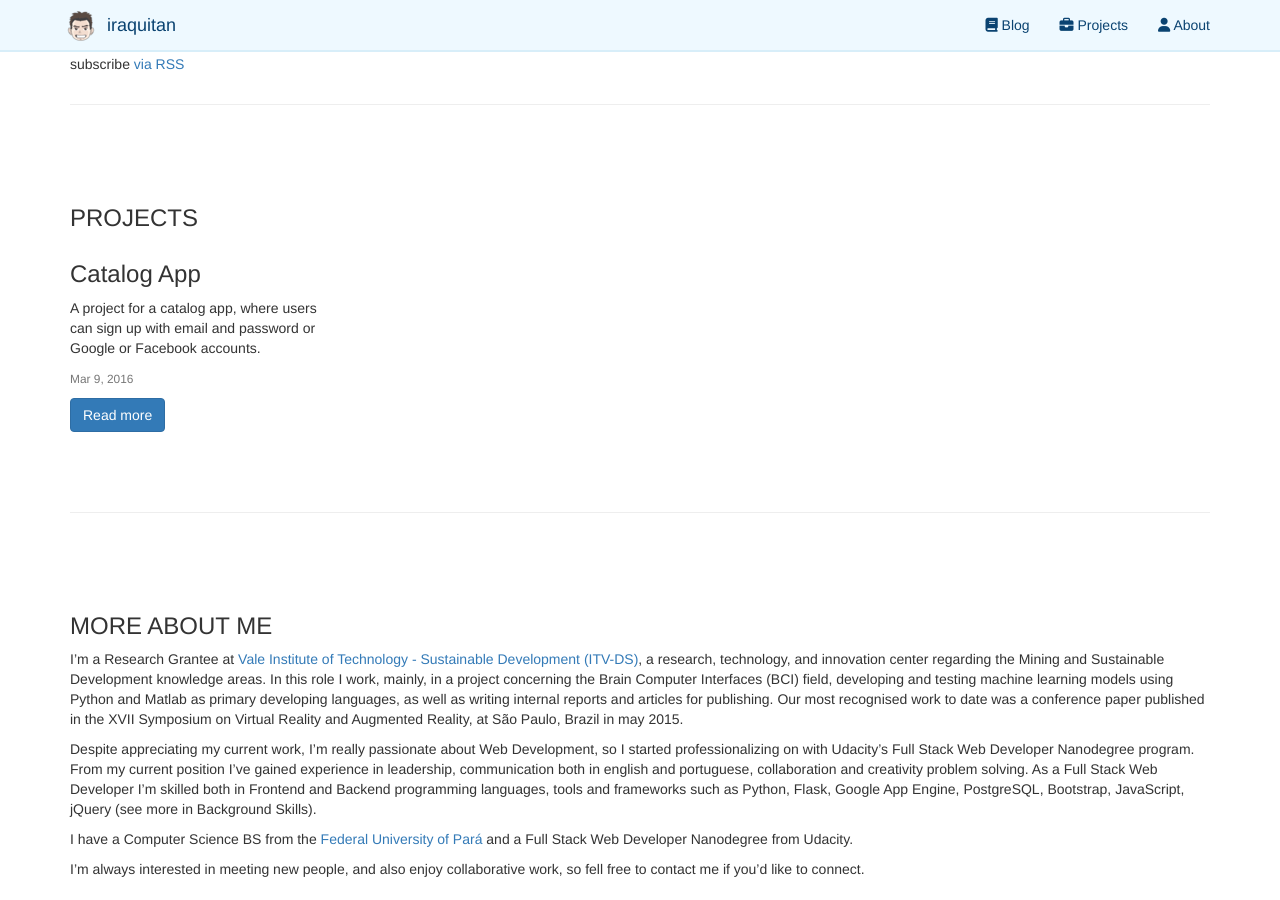
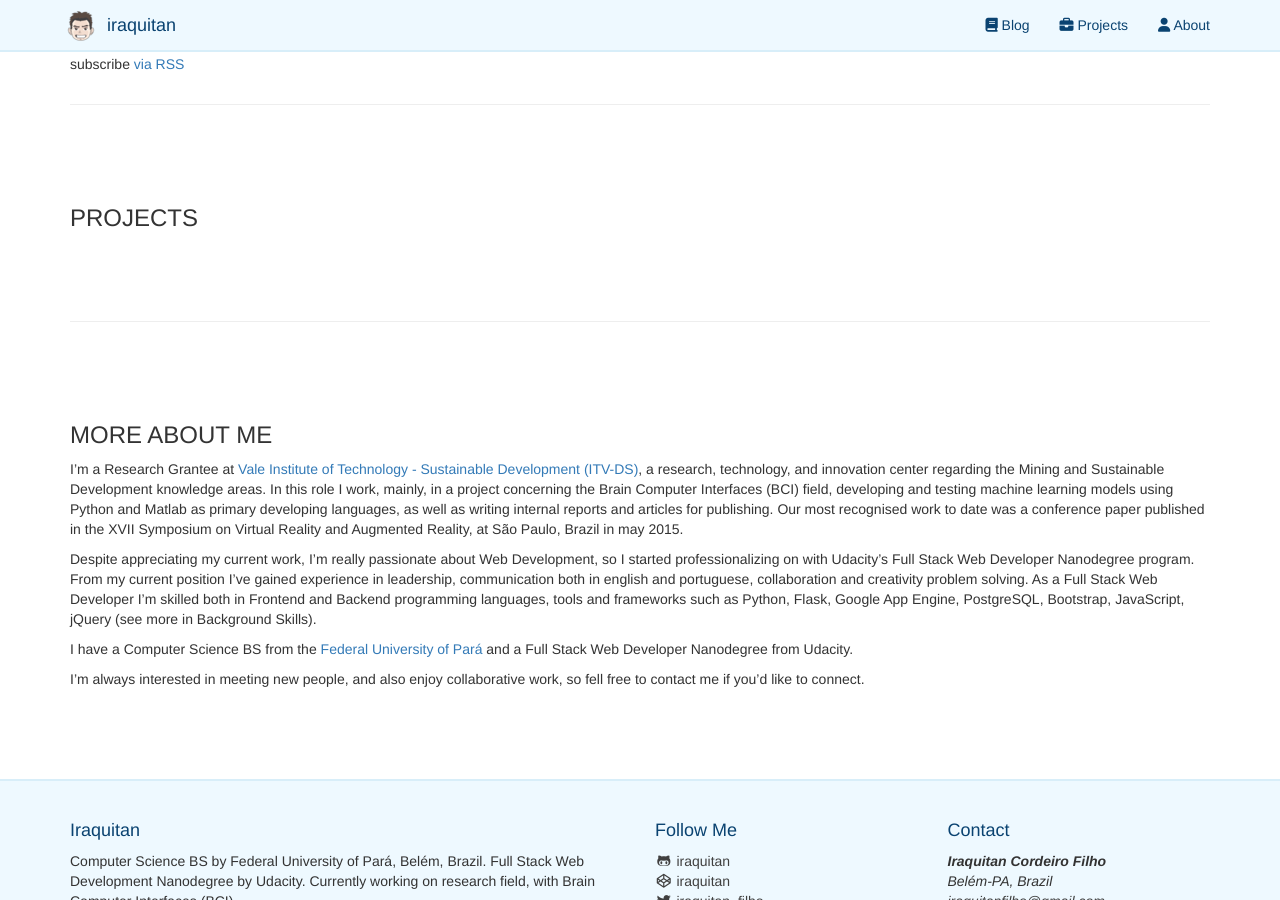
Before and after one commit to iraquitan/iraquitan.github.io, a Jekyll site: the page built from index.html, in a window 1280 px wide and 900 px high, scrolled down 576 px. Built offline with Jekyll 4.4.1, drawn with Linux system fonts in a browser that asks for light colours; nearby versions of some CDN libraries; some of the changed lines change nothing that is shown.

Commit message:
fix: Remove _projects collection

```diff
--- a/_config.yml
+++ b/_config.yml
@@ -19,9 +19,6 @@ url: "http://iraquitan.github.io" # the base hostname & protocol for your site
 collections:
   posts:
     permalink: /blog/:categories/:year/:month/:day/:title/
-  projects:
-    output: true
-    permalink: /projects/:path/
 
 # timezone
 timezone: America/Belem
--- a/_projects/2016-03-09-catalog-app.markdown
+++ /dev/null
@@ -1,10 +0,0 @@
----
-layout: project
-title:  "Catalog App"
-categories: udacity-fsnd
-link: https://github.com/iraquitan/udacity-fsnd-p3-catalog-app
-license: MIT
-image: http://flask.pocoo.org/static/logo/flask.png
-excerpt_separator: <!--more-->
----
-A project for a catalog app, where users can sign up with email and password or Google or Facebook accounts.<!--more--> Logged users can add, edit and delete categories and items. Anonymous users can only view the items and categories. Logged users can only edit and delete their onw categories and items. There is also a Json API for all the catalog, for category items, for items and categories. Also features a sitemap.xml file with static, categories and items loc and images.
```
